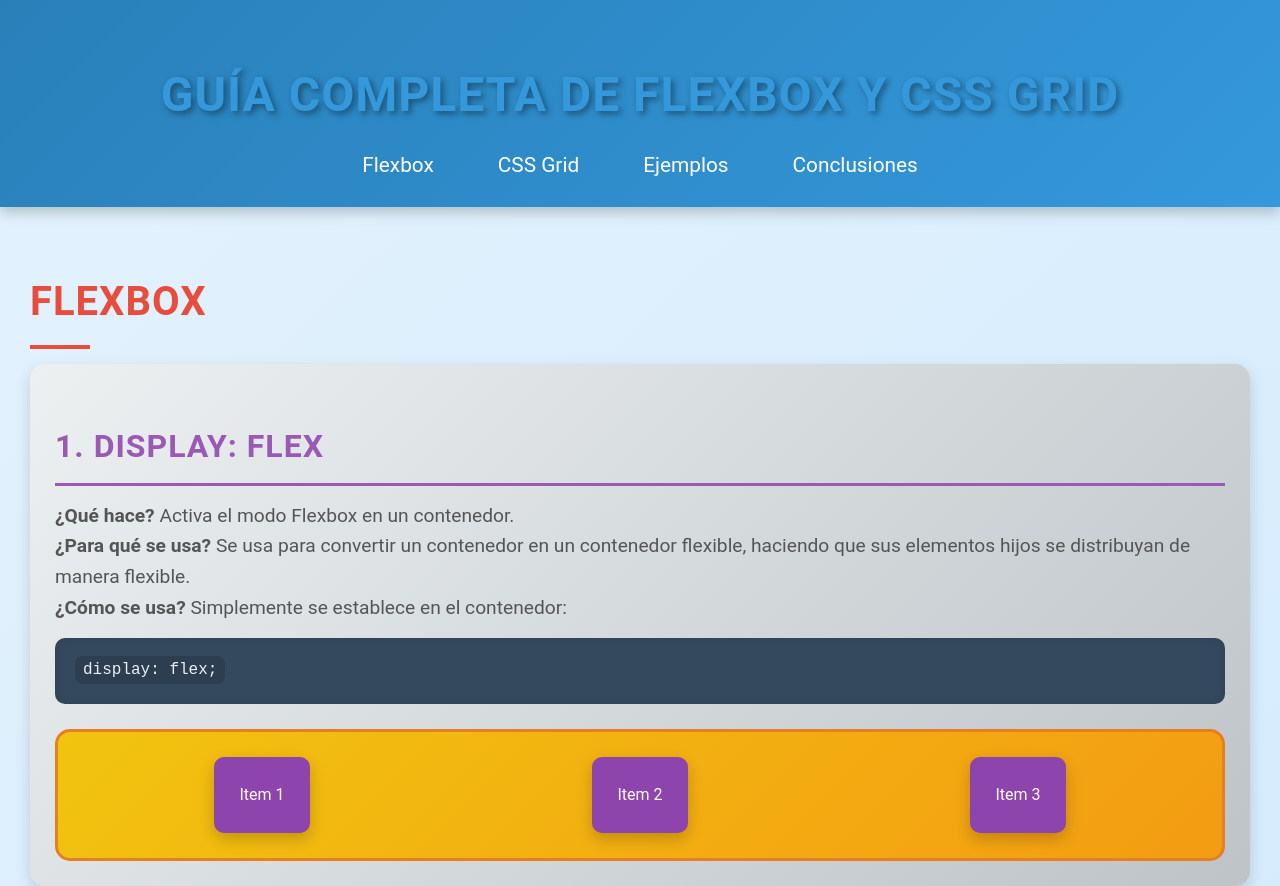
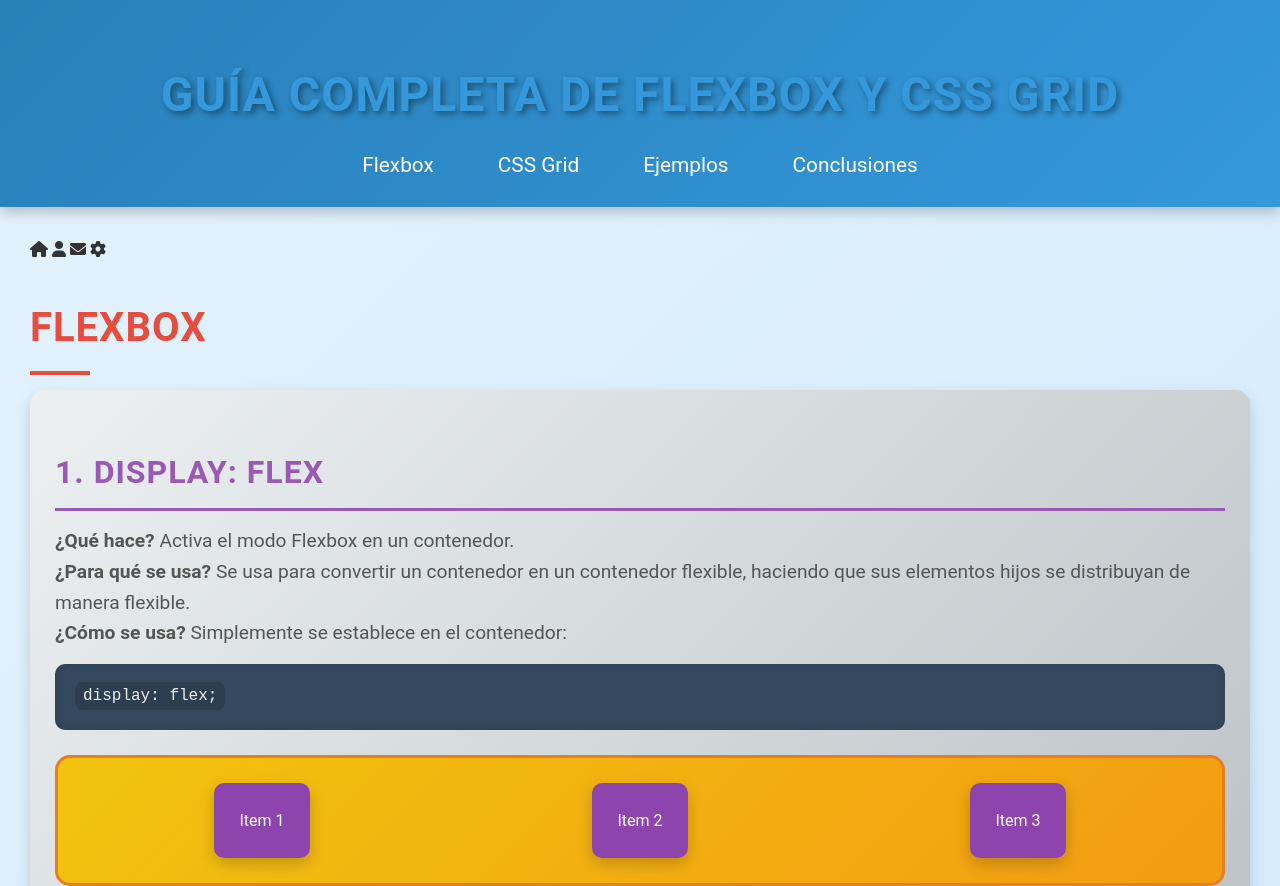
Before and after one commit to Andrewgo12/Css-Grid-y-Flecbox, a plain HTML site: page index.html in a window 1280 px wide. Shown: the top 886 px of the page. Drawn offline with Linux system fonts and the light colour scheme.

Commit message:
Update index.html

```diff
--- a/index.html
+++ b/index.html
@@ -6,6 +6,7 @@
     <meta name="viewport" content="width=device-width, initial-scale=1.0">
     <title>Guía Completa de Flexbox y CSS Grid</title>
     <link rel="stylesheet" href="Styles.css">
+    <link rel="stylesheet" href="https://cdnjs.cloudflare.com/ajax/libs/font-awesome/6.0.0-beta3/css/all.min.css">
 </head>
 
 <body>
@@ -22,6 +23,12 @@
     </header>
 
     <main>
+        <div class="icon-container">
+    <i class="fas fa-home icon"></i>
+    <i class="fas fa-user icon"></i>
+    <i class="fas fa-envelope icon"></i>
+    <i class="fas fa-cog icon"></i>
+</div>
         <!-- Flexbox Section -->
         <section id="flexbox">
             <h2>Flexbox</h2>
```
